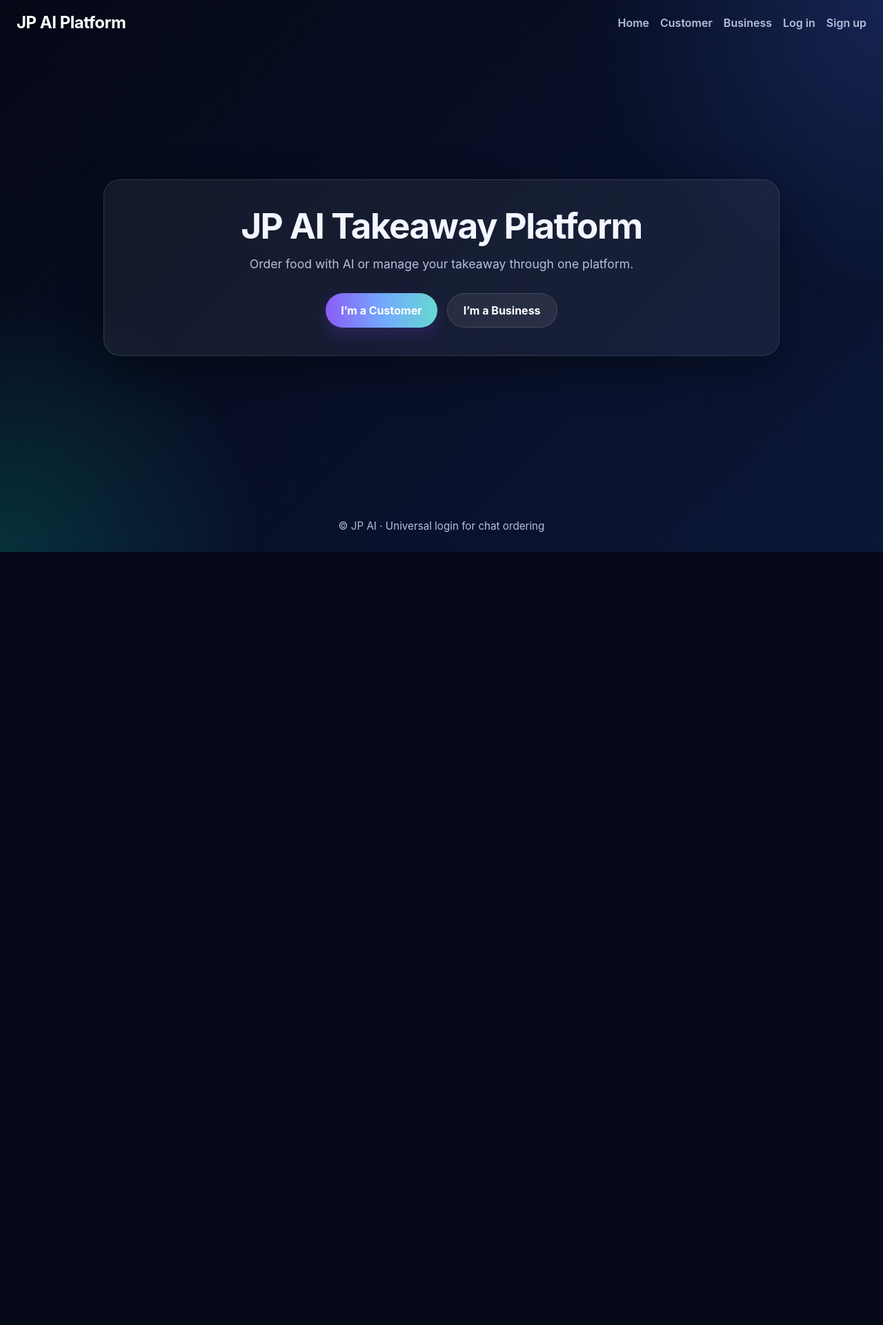
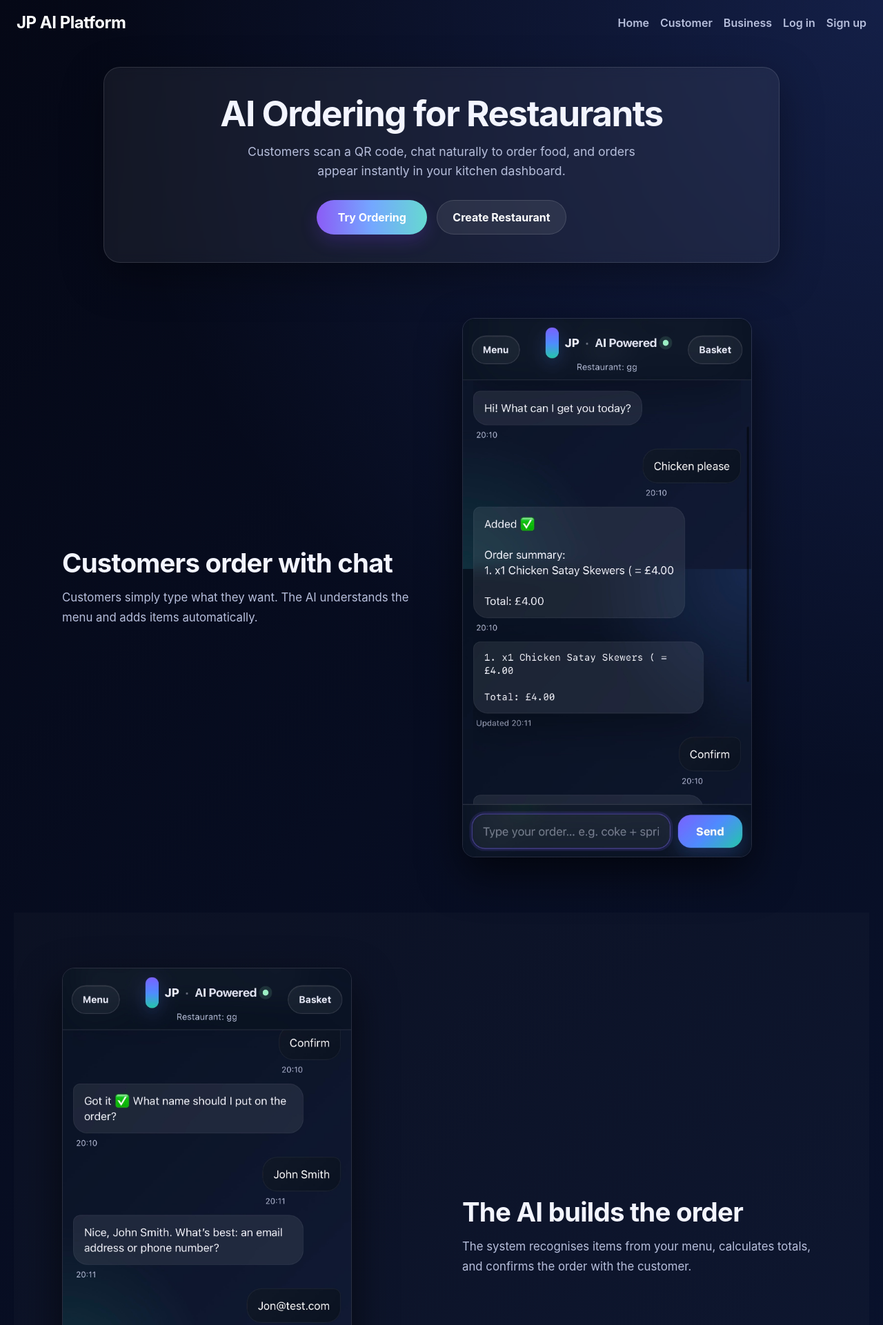
Before and after one commit to Jpbuglerlamb/OrderChat, a FastAPI app: page / in a window 1280 px wide. Shown: the top 1921 px of the page at 69% size. Before the commit the page ends 800 px from the top, so only its background shows below. Run offline with FastAPI, Linux system fonts and the light colour scheme.

Commit message:
Homepage

```diff
--- a/frontend/static/styles.css
+++ b/frontend/static/styles.css
@@ -12,12 +12,11 @@
 
   --primary: #8b5cf6;
   --primary-hover: #7c3aed;
+  --accent-cyan: #66d9d1;
+  --accent-blue: #74a7ff;
 
   --secondary: rgba(255, 255, 255, 0.08);
   --secondary-hover: rgba(255, 255, 255, 0.14);
-
-  --accent-cyan: #66d9d1;
-  --accent-blue: #74a7ff;
 
   --danger: #ffb4b4;
   --success: #63e6be;
@@ -33,6 +32,7 @@
   --max-main: 980px;
   --max-narrow: 720px;
   --max-form: 460px;
+  --max-feature: 1100px;
 }
 
 /* -------------------------------------------------- */
@@ -68,6 +68,11 @@ a {
 
 a:hover {
   text-decoration: underline;
+}
+
+img {
+  display: block;
+  max-width: 100%;
 }
 
 .hidden {
@@ -121,6 +126,26 @@ a:hover {
   font-weight: 700;
 }
 
+.main {
+  flex: 1;
+  display: flex;
+  flex-direction: column;
+  align-items: center;
+  justify-content: center;
+  padding: 32px 20px 56px;
+}
+
+.hero {
+  width: 100%;
+  max-width: var(--max-main);
+  display: flex;
+  justify-content: center;
+}
+
+.hero.narrow {
+  max-width: var(--max-narrow);
+}
+
 /* -------------------------------------------------- */
 /* Signed-in state */
 /* -------------------------------------------------- */
@@ -164,29 +189,6 @@ a:hover {
 
 .nav-link-button:hover {
   color: #fff;
-}
-
-/* -------------------------------------------------- */
-/* Main */
-/* -------------------------------------------------- */
-
-.main {
-  flex: 1;
-  display: flex;
-  align-items: center;
-  justify-content: center;
-  padding: 32px 20px 56px;
-}
-
-.hero {
-  width: 100%;
-  max-width: var(--max-main);
-  display: flex;
-  justify-content: center;
-}
-
-.hero.narrow {
-  max-width: var(--max-narrow);
 }
 
 /* -------------------------------------------------- */
@@ -390,7 +392,6 @@ a:hover {
 }
 
 .qr-preview img {
-  display: block;
   width: 100%;
   height: auto;
   border-radius: 10px;
@@ -522,6 +523,76 @@ a:hover {
 }
 
 /* -------------------------------------------------- */
+/* Homepage feature story */
+/* -------------------------------------------------- */
+
+.feature-section {
+  width: 100%;
+  padding: 80px 20px;
+}
+
+.feature-section.alt {
+  background: rgba(255, 255, 255, 0.02);
+}
+
+.feature-container {
+  max-width: var(--max-feature);
+  margin: 0 auto;
+  display: flex;
+  align-items: center;
+  justify-content: space-between;
+  gap: 60px;
+}
+
+.feature-text {
+  flex: 1;
+}
+
+.feature-text h2 {
+  margin: 0 0 15px;
+  font-size: clamp(1.8rem, 3vw, 2.4rem);
+  line-height: 1.1;
+  letter-spacing: -0.02em;
+}
+
+.feature-text p {
+  margin: 0;
+  color: var(--muted);
+  line-height: 1.7;
+  font-size: 1.05rem;
+}
+
+.feature-image {
+  flex: 1;
+  text-align: center;
+}
+
+.feature-image img {
+  max-width: 420px;
+  width: 100%;
+  border-radius: 18px;
+  border: 1px solid var(--panel-border);
+  box-shadow: 0 25px 60px rgba(0, 0, 0, 0.6);
+}
+
+.pricing-section {
+  width: 100%;
+  padding: 100px 20px;
+  text-align: center;
+}
+
+.pricing-card {
+  max-width: 700px;
+  margin: 0 auto;
+}
+
+.highlight {
+  font-size: 1.15rem;
+  margin-top: 10px;
+  color: #fff;
+}
+
+/* -------------------------------------------------- */
 /* Footer */
 /* -------------------------------------------------- */
 
@@ -535,6 +606,22 @@ a:hover {
 /* -------------------------------------------------- */
 /* Responsive */
 /* -------------------------------------------------- */
+
+@media (max-width: 900px) {
+  .feature-container {
+    flex-direction: column;
+    gap: 32px;
+    text-align: center;
+  }
+
+  .feature-section.alt .feature-container {
+    flex-direction: column;
+  }
+
+  .feature-image img {
+    max-width: 520px;
+  }
+}
 
 @media (max-width: 760px) {
   .topbar {
@@ -567,6 +654,10 @@ a:hover {
     width: 100%;
     justify-content: center;
   }
+
+  .feature-section {
+    padding: 56px 20px;
+  }
 }
 
 @media (max-width: 480px) {
@@ -589,4 +680,12 @@ a:hover {
   .pricing-plan {
     padding: 22px 18px;
   }
+
+  .feature-text h2 {
+    font-size: 1.6rem;
+  }
+
+  .feature-text p {
+    font-size: 1rem;
+  }
 }
--- a/frontend/templates/home.html
+++ b/frontend/templates/home.html
@@ -1,18 +1,124 @@
 {% extends "base.html" %}
 
 {% block content %}
+
+<!-- HERO -->
 <section class="hero">
-  <div class="card">
-    <h1>JP AI Takeaway Platform</h1>
+  <div class="card hero-card">
+
+    <h1>AI Ordering for Restaurants</h1>
+
     <p class="subtitle">
-      Order food with AI or manage your takeaway through one platform.
+      Customers scan a QR code, chat naturally to order food, and orders appear instantly in your kitchen dashboard.
     </p>
 
     <div class="button-row">
-      <a href="/customer" class="btn btn-primary">I’m a Customer</a>
-      <a href="/business" class="btn btn-secondary">I’m a Business</a>
+      <a href="/customer" class="btn btn-primary">Try Ordering</a>
+      <a href="/business/signup" class="btn btn-secondary">Create Restaurant</a>
     </div>
 
   </div>
 </section>
+
+
+<!-- STEP 1 -->
+<section class="feature-section">
+  <div class="feature-container">
+
+    <div class="feature-text">
+      <h2>Customers order with chat</h2>
+      <p>
+        Customers simply type what they want. The AI understands the menu and adds items automatically.
+      </p>
+    </div>
+
+    <div class="feature-image">
+      <img src="/static/images/chat-demo1.jpg">
+    </div>
+
+  </div>
+</section>
+
+
+<!-- STEP 2 -->
+<section class="feature-section alt">
+  <div class="feature-container">
+
+    <div class="feature-image">
+      <img src="/static/images/chat-demo2.jpg">
+    </div>
+
+    <div class="feature-text">
+      <h2>The AI builds the order</h2>
+      <p>
+        The system recognises items from your menu, calculates totals, and confirms the order with the customer.
+      </p>
+    </div>
+
+  </div>
+</section>
+
+
+<!-- STEP 3 -->
+<section class="feature-section">
+  <div class="feature-container">
+
+    <div class="feature-text">
+      <h2>Customers scan your QR code</h2>
+      <p>
+        Place your QR code in the restaurant or takeaway window. Customers scan it and start ordering instantly.
+      </p>
+    </div>
+
+    <div class="feature-image">
+      <img src="/static/images/QRcode.png">
+    </div>
+
+  </div>
+</section>
+
+
+<!-- STEP 4 -->
+<section class="feature-section alt">
+  <div class="feature-container">
+
+    <div class="feature-image">
+      <img src="/static/images/Dashboard.png">
+    </div>
+
+    <div class="feature-text">
+      <h2>Orders arrive in your kitchen</h2>
+      <p>
+        Every order appears instantly in the staff dashboard so your team can prepare it quickly.
+      </p>
+    </div>
+
+  </div>
+</section>
+
+
+<!-- VALUE SECTION -->
+<section class="pricing-section">
+
+  <div class="card pricing-card">
+
+    <h2>Own your ordering system</h2>
+
+    <p class="subtitle">
+      Food delivery apps take up to <strong>30% commission</strong> on every order.
+    </p>
+
+    <p class="subtitle highlight">
+      With JP AI you pay a one-time setup of <strong>£200</strong> and keep your profits.
+    </p>
+
+    <div class="button-row">
+      <a href="/business/signup" class="btn btn-primary">Create your restaurant</a>
+      <a href="/customer" class="btn btn-secondary">See demo</a>
+    </div>
+
+  </div>
+
+</section>
+
 {% endblock %}
```
Also changed, not shown: frontend/static/images/chat-demo1.jpg (added), frontend/static/images/chat-demo2.jpg (added), 2 other files.
